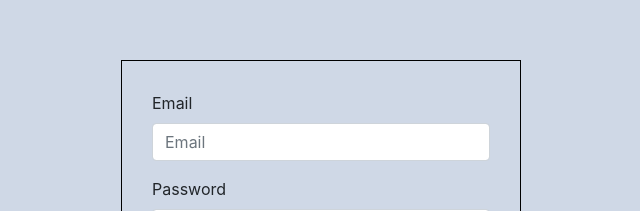
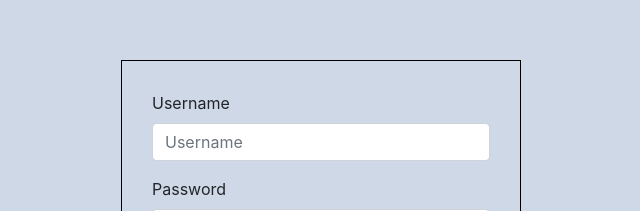
Before and after one commit to spotify-recommendation-engine-3/web, a React (Create React App) app in the folder symphinity/: page / in a window 1280 px wide. Shown: the part 140-351 px from the top of the page, without its empty margins (319-959 px from the left). Built offline with nearby package versions, Linux system fonts and the light colour scheme.

Commit message:
spotify refactor

```diff
--- a/symphinity/src/App.js
+++ b/symphinity/src/App.js
@@ -6,6 +6,7 @@ import Login from './components/login/Login';
 import Register from './components/registration/Register';
 import ArtistSearch from './components/ArtistSearch';
 import './App.css'
+import UserArtists from './components/UserArtists';
 
 function App() {
 
@@ -41,6 +42,9 @@ function App() {
         <Route path="/register">
           <Register />
         </Route>
+        <Route exact path="/user">
+          <UserArtists />
+        </Route>
 
       </Switch>
     </>
--- a/symphinity/src/components/ArtistSearch.js
+++ b/symphinity/src/components/ArtistSearch.js
@@ -14,7 +14,7 @@ const ArtistSearch = () => {
     const handleSubmit = e => {
         e.preventDefault();
         spotifyWithAuth()
-        .get(`/search?q=${artist}&type=artist,track&limit=5`)
+        .get(`/me/top/?q=${artist}&type=artist,track&limit=5`)
         .then(response => {
             console.log(response);
         })
--- /dev/null
+++ b/symphinity/src/components/UserArtists.js
@@ -0,0 +1,51 @@
+import React, { useState, useEffect } from 'react';
+import spotifyWithAuth from './auth/spotifyWithAuth';
+import SpotifyAuth from './auth/SpotifyAuth';
+
+const UserArtists = () => {
+    const [songs, setSongs] = useState([]);
+    const [userArtists, setUserArtists] = useState();
+    const [spotifyAuth, setSpotifyAuth] = useState('');
+
+    const getHashParams = () => {
+        var hashParams = {};
+        var e, r = /([^&;=]+)=?([^&;]*)/g,
+            q = window.location.hash.substring(1);
+        while (e = r.exec(q)) {
+           hashParams[e[1]] = decodeURIComponent(e[2]);
+        }
+        return setSpotifyAuth(hashParams);
+      }
+
+      useEffect(() => {
+          if (spotifyAuth && spotifyAuth.access_token) {
+              localStorage.setItem('spotifyAuthToken', spotifyAuth.access_token);
+          }
+      }, [spotifyAuth])
+
+    useEffect(() => {
+        spotifyWithAuth()
+        .get(`/me/top/artists`)
+        .then(response => {
+            console.log(response);
+        })
+        .catch(err => console.log(err.response));
+    })
+
+    return (
+        <div>
+            {/* <SpotifyAuth /> */}
+            {console.log(spotifyAuth)}
+            {window.localStorage.getItem('spotifyAuthToken') ? <p>Spotify Account Linked!</p>
+            :
+            <>
+            <a href='https://oauth-spotify-backend.herokuapp.com/login'>
+                <button>Login with Spotify</button>
+            </a>
+            <p>Please Link Your Spotify Account</p>
+            </>}
+        </div>
+    )
+}
+
+export default UserArtists;
--- a/symphinity/src/components/auth/SpotifyAuth.js
+++ b/symphinity/src/components/auth/SpotifyAuth.js
@@ -2,31 +2,15 @@ import React, { useState, useEffect } from 'react';
 
 const SpotifyAuth = () => {
 
-    const getHashParams = () => {
-        var hashParams = {};
-        var e, r = /([^&;=]+)=?([^&;]*)/g,
-            q = window.location.hash.substring(1);
-        while ( e = r.exec(q)) {
-           hashParams[e[1]] = decodeURIComponent(e[2]);
-        }
-        return hashParams;
-      }
 
-      const [spotifyAuth, setSpotifyAuth] = useState(getHashParams());
-
-      useEffect(() => {
-          if (spotifyAuth && spotifyAuth.access_token) {
-              localStorage.setItem('spotifyAuthToken', spotifyAuth.access_token);
-          }
-      }, [spotifyAuth])
 
     return (
         <div>
-            {console.log(spotifyAuth)}
+            {/* {console.log(spotifyAuth)} */}
             {window.localStorage.getItem('spotifyAuthToken') ? <p>Spotify Account Linked!</p>
             :
             <>
-            <a href='http://localhost:8888'>
+            <a href='https://oauth-spotify-backend.herokuapp.com/login'>
                 <button>Login with Spotify</button>
             </a>
             <p>Please Link Your Spotify Account</p>
--- a/symphinity/src/components/login/Login.js
+++ b/symphinity/src/components/login/Login.js
@@ -1,9 +1,15 @@
-import React from 'react';
+import React, { useState } from 'react';
 import {Button, Form, FormGroup, Label, Input} from 'reactstrap';
 import styled from 'styled-components'
 import { Link } from 'react-router-dom'
+import axios from 'axios';
 
 function Login () {
+
+    const [user, setUser] = useState({
+        username: '',
+        password: ''
+    })
     const LoginContainer = styled.div`
         border: 1px solid black;
         width: 25rem;
@@ -26,17 +32,35 @@ function Login () {
         justify-content: space-around;
     `
 
+    const handleSubmit = e => {
+        e.preventDefault();
+        axios
+        .post('https://spotify-song-suggestor-be.herokuapp.com/api/auth/login', user)
+        .then(response => {
+            localStorage.setItem('token', response.data.token);
+            alert('Yay! Logged In!')
+        })
+        .catch(err => console.log(err.response));
+    }
+
+    const handleChanges = e => {
+        setUser({
+            ...user,
+            [e.target.name]: e.target.value
+        });
+    }
+
     return (
         <LoginBackground classNam="login-background">
             <LoginContainer className="login-container">
-                <Form>
+                <Form onSubmit={handleSubmit}>
                     <FormGroup>
-                        <Label for="email">Email</Label>
-                        <Input type="email" name="email" id="email" placeholder="Email" />
+                        <Label for="username">Username</Label>
+                        <Input type="text" value={user.password} onChange={handleChanges} name="username" id="username" placeholder="Username" />
                     </FormGroup>
                     <FormGroup>
                         <Label for="password">Password</Label>
-                        <Input type="password" name="password" id="password" placeholder="Password" />
+                        <Input type="password" onChange={handleChanges} value={user.password} name="password" id="password" placeholder="Password" />
                     </FormGroup>
                     <ButtonContainer className="button-container">
                         <Button color="success">LOG IN</Button>{' '}
```
